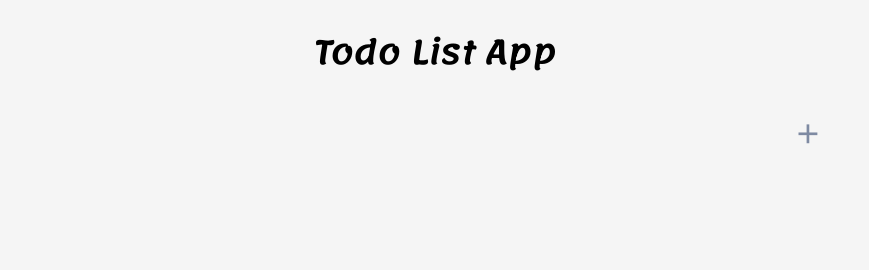
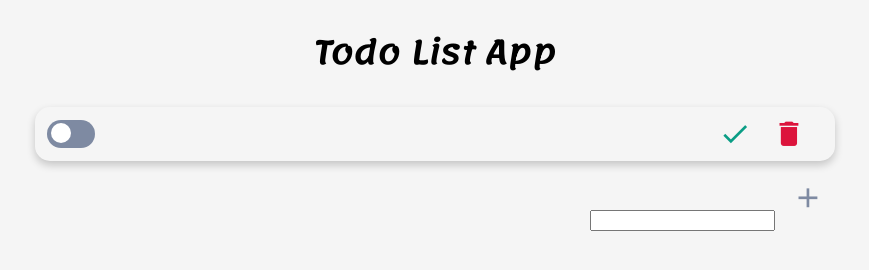
Before and after one commit to efarioli/TodoListApp_VanillaJS, a plain HTML site: page index.html in a window 1280 px wide. Both pictures are taken after a click on the element "add". Shown: the whole page, without its empty margins (205-1074 px from the left). Drawn offline with nearby package versions, Linux system fonts and the light colour scheme.

Commit message:
add a new todo to the Model and to the View, when the add button is clicked

```diff
--- a/index.html
+++ b/index.html
@@ -16,6 +16,8 @@
       <h1>Todo List App</h1>
       <h2></h2>
       <ul id="tasks" class="card"></ul>
+      <div>
+        <input type="text" id="taskname" />
         <span class="final" id="add">
           <svg class="svgicon iadd" xmlns="http://www.w3.org/2000/svg" xmlns:xlink="http://www.w3.org/1999/xlink" x="0px" y="0px" viewBox="0 0 80 80" xml:space="preserve">
             <circle transform="rotate(-90 40 40)" class="another-circle" cx="40" cy="40" r="37" />
@@ -27,6 +29,7 @@
             </foreignObject>
           </svg>
         </span>
+      </div>
     </main>
 
     <script src="main.js"></script>
--- a/main.js
+++ b/main.js
@@ -52,6 +52,7 @@ let todosData
 // todoArrObj.op('add', todoObj)
 const addBtn = document.querySelector('#add')
 const ul = document.querySelector('ul')
+const taskName = document.querySelector('#taskname')
 
 const lihtml = todo => {
   //receives a todo object and return a HTML li elemnt
@@ -166,3 +167,10 @@ window.addEventListener('load', () => {
   })
   ul.appendChild(fragment)
 })
+addBtn.addEventListener('click', () => {
+  let todo = new Todo(taskName.value)
+  todosData.op('add', todo)
+  let liElement = lihtml(todo)
+  ul.appendChild(liElement)
+  taskName.value = ''
+})
```
Lines whose indentation alone changed are shown as unchanged.
